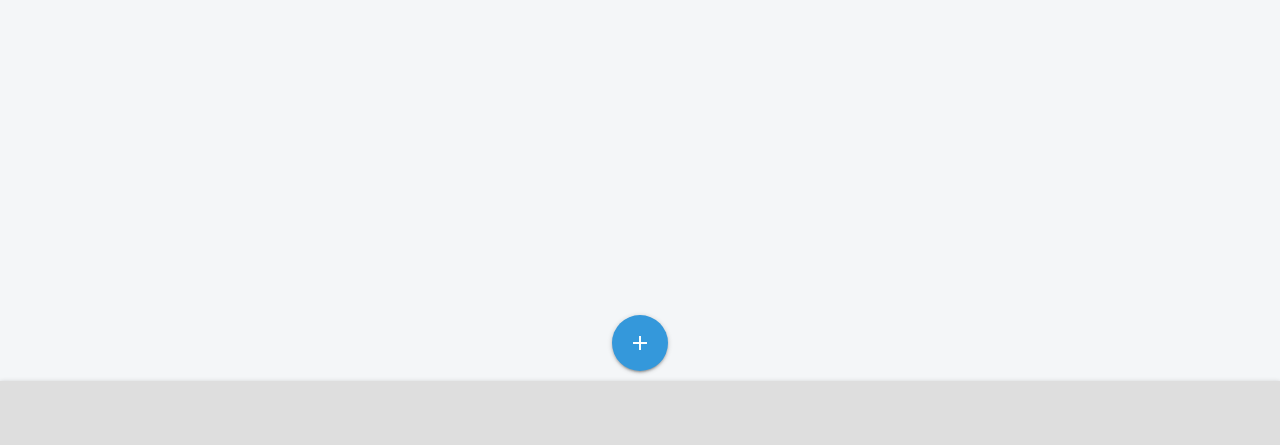
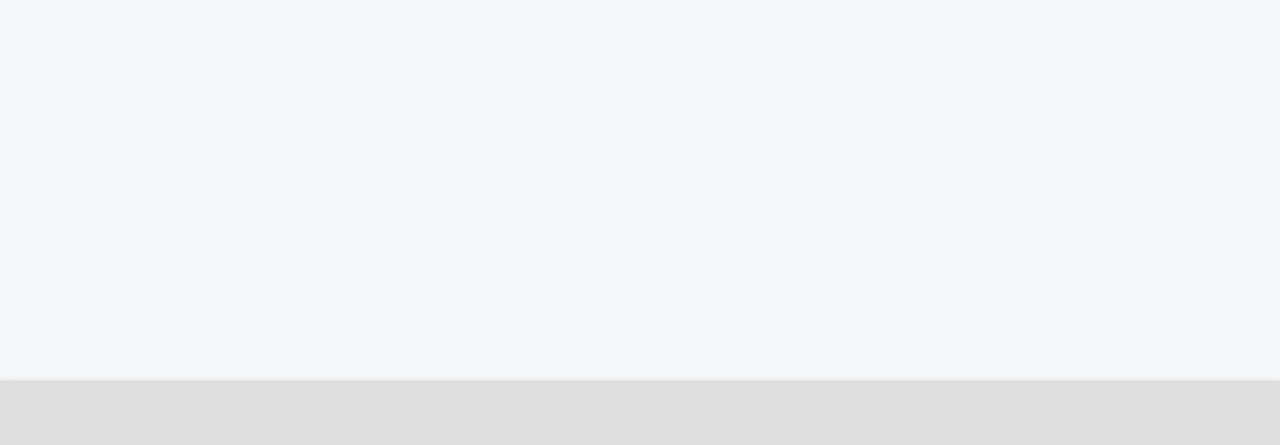
Before and after one commit to thilohuellmann/mobility-hack, a Django app: template mobility/static/templates/registration/logged_out.html in a window 1280 px wide. Shown: the part 355-800 px from the top of the page. Run offline with Django 3.2, Linux system fonts and the light colour scheme; the template is opened without the code that fills it, so the values that code supplies are empty; parts of the project's set-up code (start-up, migrations or seed data) failed here and were passed over; some libraries are stand-ins or nearby versions.

Commit message:
removed add button from layout.html

```diff
--- a/mobility/static/templates/mobility/layout.html
+++ b/mobility/static/templates/mobility/layout.html
@@ -40,12 +40,6 @@
     </div>
   </main>
 
-<div class="center btn-add">
-  <a href="#!" class="brand-logo center btn-floating btn-large waves-effect waves-light" style="background-color: #3498db;">
-    <i class="material-icons">add</i>
-  </a>
-</div>
-
   <nav>
     <div class="nav-wrapper">
 
```
